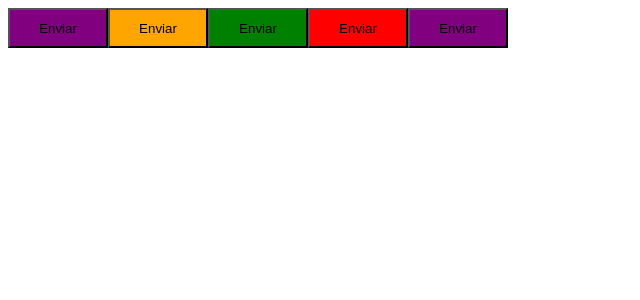
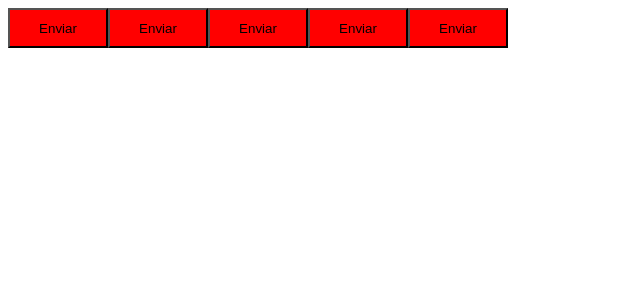
Before and after one commit to ViniciusSouzaDosReis/02-ignite-timer, a React (Vite) app: page / in a window 1280 px wide. Shown: the top 300 px of the page, without its empty margins (0-640 px from the left). Built offline with nearby package versions, Linux system fonts and the light colour scheme.

Commit message:
Estrutura da aplicação - Configurando temas

```diff
--- a/src/components/Button.styles.ts
+++ b/src/components/Button.styles.ts
@@ -18,7 +18,7 @@
   height: 40px;
   ${props => {
     return css`
-      background-color: ${buttonVariants[props.variant]}
+      background-color: ${props.theme.primary}
     `
   }}
 `;
--- /dev/null
+++ b/src/styles/themes/default.ts
@@ -0,0 +1,3 @@
+export const defaultTheme = {
+  primary: 'red'
+}
```
Also changed, not shown: src/App.tsx (+5 -2 lines).
